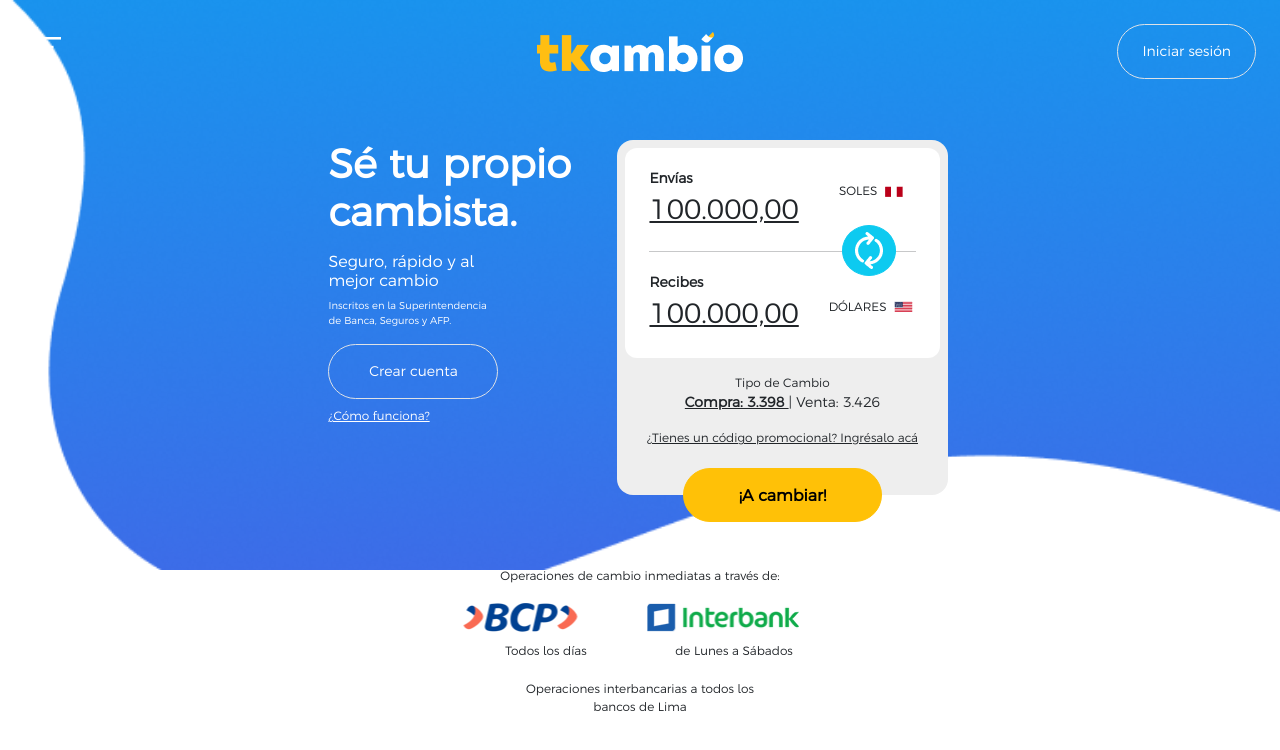
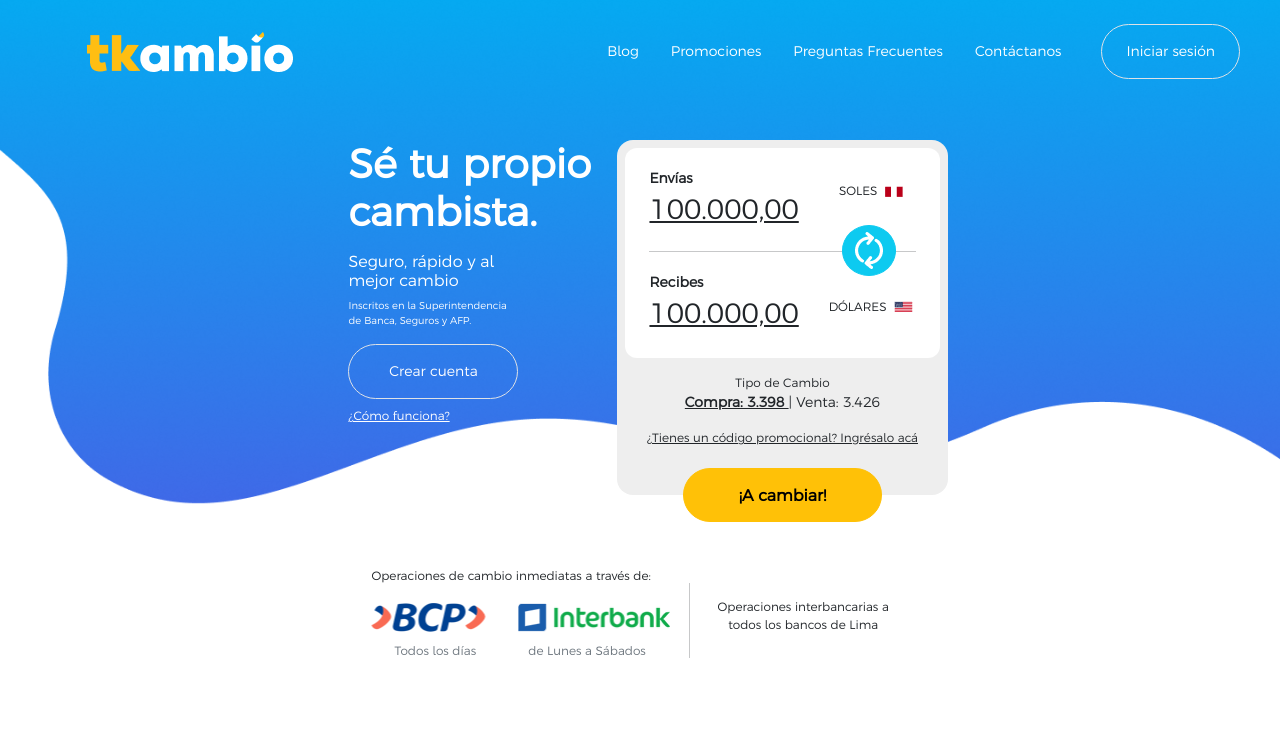
Before and after one commit to FiorellaEffio/tkambio, a Vue app: page / in a window 1280 px wide. Shown: the top 750 px of the page. Built offline with nearby package versions, Linux system fonts and the light colour scheme.

Commit message:
[ADD] tablet ok ui

```diff
--- a/src/App.vue
+++ b/src/App.vue
@@ -1,15 +1,23 @@
 <template>
   <div id="app">
     <div class="header p-4">
-      <div class="row m-0 d-flex align-items-center">
-        <div class="col px-0 d-flex justify-content-start">
+      <div class="row m-0 d-flex align-items-center menu">
+        <div class="col px-0 d-flex justify-content-start d-lg-none">
           <img alt="Vue logo" style="height: 29px;" src="./assets/img/icons/menu_icon.png">
         </div>
-        <div class="col px-0 d-flex justify-content-center">
+        <div class="col col-lg-3 px-0 d-flex justify-content-center">
           <img alt="Vue logo" class="logo" src="./assets/img/icons/logo.png">
         </div>
         <div class="col px-0 d-flex justify-content-end">
           <img class="d-md-none" alt="Vue logo" src="./assets/img/icons/login_icon.png">
+          <div class="d-none d-lg-block">
+            <div class="d-flex h-full align-items-center mx-4">
+              <p class="text-white text-sm mb-0 mx-3">Blog</p>
+              <p class="text-white text-sm mb-0 mx-3">Promociones</p>
+              <p class="text-white text-sm mb-0 mx-3 text-nowrap">Preguntas Frecuentes</p>
+              <p class="text-white text-sm mb-0 mx-3">Contáctanos</p>
+            </div>
+          </div>
           <div class="d-none d-md-block text-white rounded-pill border px-4 py-3 text-sm">
             Iniciar sesión
           </div>
@@ -72,19 +80,22 @@
       </div>
     </div>
 
-    <div class="px-4 mx-auto pt-4 mb-5" style="max-width: 400px;">
-      <p class="mt-5 mb-2 text-xs text-nowrap text-center">Operaciones de cambio inmediatas a través de:</p>
+    <div class="px-4 mx-auto pt-4 mb-5 d-md-flex mt-5 content-operations">
+      <div class="bank-logos">
+        <p class="mb-2 text-xs text-nowrap text-center">Operaciones de cambio inmediatas a través de:</p>
         <div class="row mb-1 d-flex">
           <div class="col-6 px-0">
             <img alt="BCP" src="./assets/img/banks/bcp.png">
-          <p class="text-xs text-center">Todos los días</p>
+            <p class="text-xs text-center text-secondary">Todos los días</p>
           </div>
           <div class="col-6 px-0">
             <img alt="Interbank" src="./assets/img/banks/interbank.png">
-          <p class="text-xs text-center">de Lunes a Sábados</p>
+            <p class="text-xs text-center text-secondary">de Lunes a Sábados</p>
           </div>
         </div>
-      <p class="col-8 mx-auto text-xs text-center">Operaciones interbancarias a todos los bancos de Lima</p>
+      </div>
+      <hr class="d-none d-md-block pipe mx-2"/>
+      <p class="col-8 col-md-4 mx-auto text-xs text-center d-flex justify-content-center align-items-center">Operaciones interbancarias a todos los bancos de Lima</p>
     </div>
   </div>
 </template>
@@ -129,6 +140,9 @@
 .text-sm {
   font-size: 14px;
 }
+.h-full {
+  height: 100%;
+}
 .header {
   background-image: url('./assets/img/bg-mobile.jpg');
   height: 400px;
@@ -138,6 +152,14 @@
   @media screen and (min-width: $tablet) {
     height: 570px;
     background-image: url('./assets/img/bg-tablet.png');
+  }
+  @media screen and (min-width: $desktop) {
+    height: 570px;
+    background-image: url('./assets/img/bg-desktop.png');
+    .menu {
+      max-width: 1200px;
+      margin: auto !important;
+    }
   }
 }
 .main-content {
@@ -149,7 +171,7 @@
   .content-info {
     @media screen and (min-width: $tablet) {
       max-width: 285px;
-      padding: 0 20px;
+      padding-left: 40px;
       .max-w-xs {
         max-width: 170px;
       }
@@ -160,4 +182,17 @@
     }
   }
 }
+.content-operations {
+  max-width: 400px;
+  @media screen and (min-width: $tablet) {
+    max-width: 585px;
+    .bank-logos {
+      margin-right: 30px;
+    }
+  }
+}
+.pipe {
+  height: 75px !important;
+  width: 1px;
+}
 </style>
```
Also changed, not shown: src/assets/img/bg-desktop.png (added), src/assets/img/man.png (added). Lines whose indentation alone changed are shown as unchanged.
